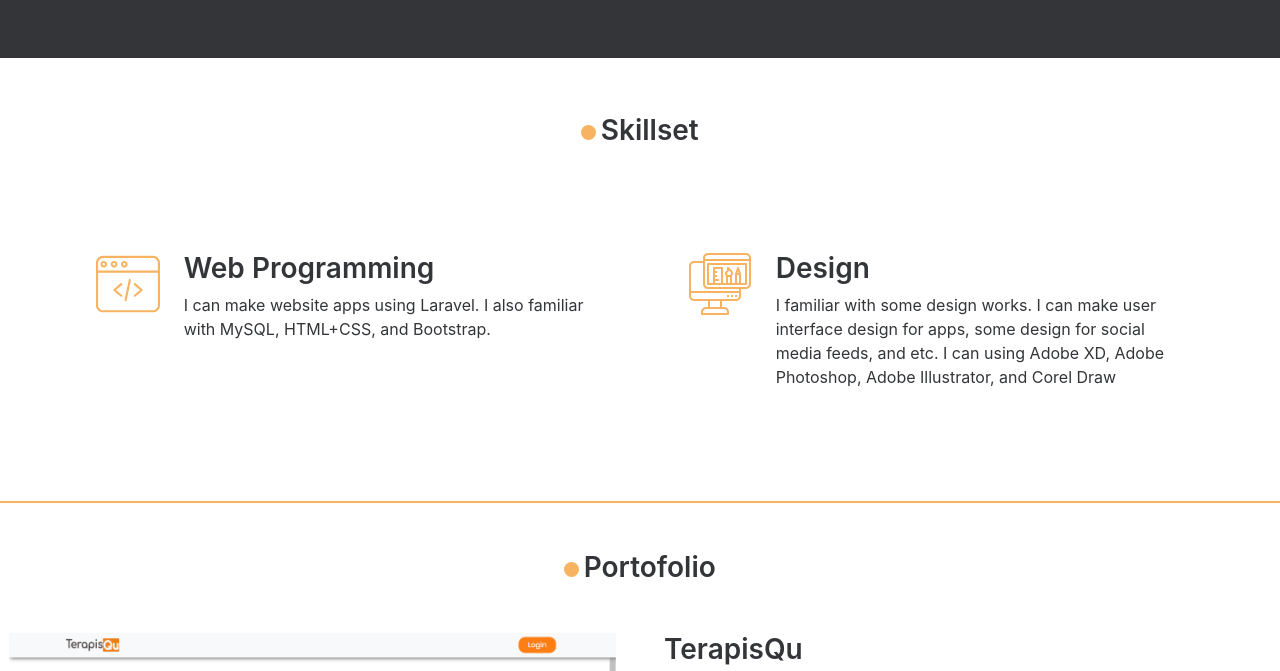
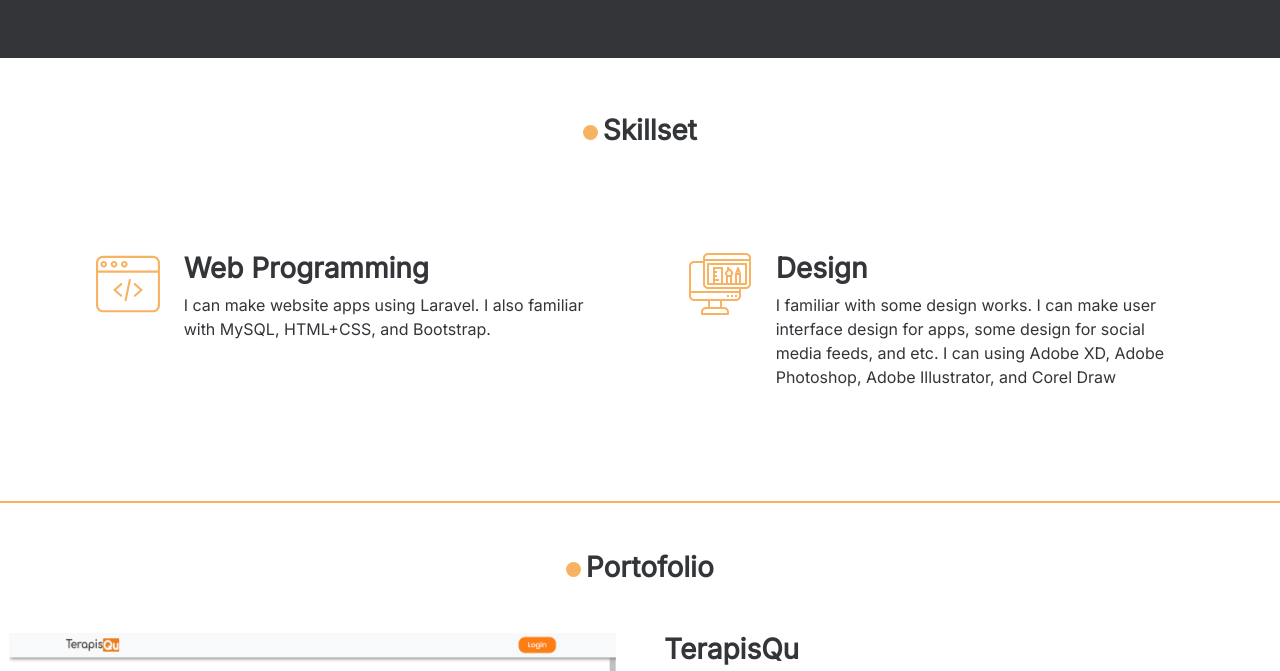
Before and after one commit to adimasfaisal/adimasfaisal.github.io, a plain HTML site: page index.html in a window 1280 px wide. Shown: the part 150-821 px from the top of the page. Drawn offline with nearby package versions, Linux system fonts and the light colour scheme.

Commit message:
Update index.html

```diff
--- a/index.html
+++ b/index.html
@@ -15,10 +15,12 @@
       integrity="sha384-Gn5384xqQ1aoWXA+058RXPxPg6fy4IWvTNh0E263XmFcJlSAwiGgFAW/dAiS6JXm"
       crossorigin="anonymous"
     />
+    <link rel="preconnect" href="https://fonts.gstatic.com">
+    <link href="https://fonts.googleapis.com/css2?family=Inter&display=swap" rel="stylesheet">
 
     <title>Welcome</title>
   </head>
-  <body style="font-family: Inter">
+  <body style="font-family: 'Inter', sans serif">
     <div class="row m-0">
       <div class="col-sm-12 p-2">
         <div class="container-fluid text-center row"
```
